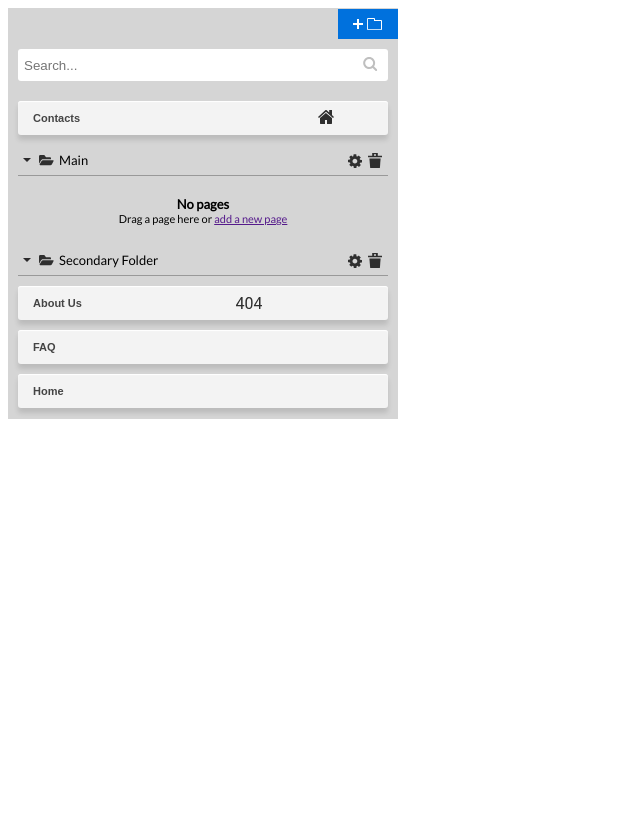
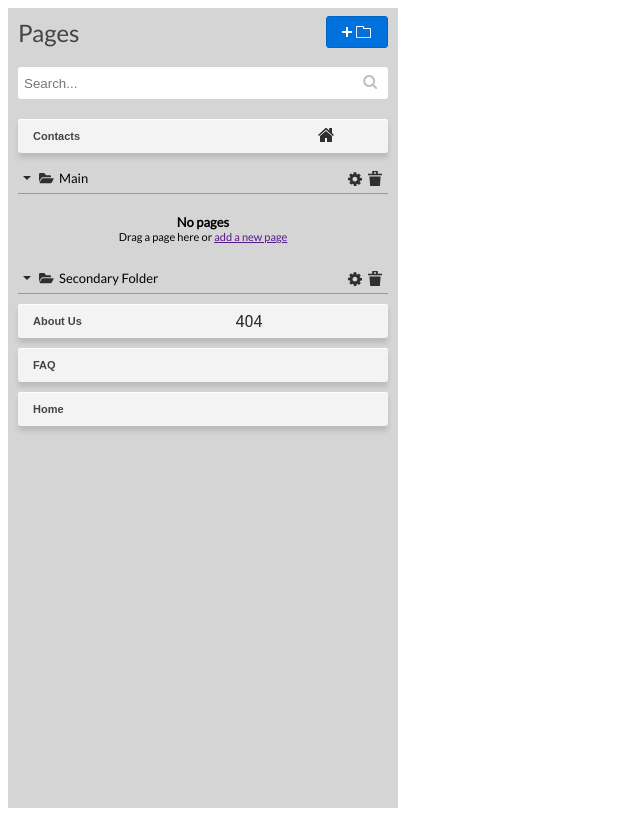
Before and after one commit to vdekov/poc-pages-redux, a React (Create React App) app: page / in a window 1280 px wide. Shown: the whole page, without its empty margins (0-640 px from the left). Built offline with nearby package versions, Linux system fonts and the light colour scheme.

Commit message:
UI improvement fixes.

```diff
--- a/public/css/style.css
+++ b/public/css/style.css
@@ -1,9 +1,9 @@
 #app {
    width: 390px;
+   height: 100vh;
    background-color: #d5d5d5;
    font-family: Lato, Helvetica, Arial, sans-serif;
    font-size: 11px;
-   padding: 1px 0;
 }
 
 .sk-mp-searchbox {
@@ -185,6 +185,41 @@
 }
 
 /* New CSS styles */
+.sk-mp-header {
+   display: table;
+   width: 100%;
+}
+
+.sk-mp-label {
+   display: table-cell;
+   margin-bottom: 5px;
+   padding: 10px;
+   font-size: 24px;
+   color: #444;
+}
+
+.sk-mp-add-folder {
+   display: table-cell;
+   padding-right: 10px;
+   text-align: right;
+   vertical-align: middle;
+}
+
+.sk-mp-add-folder-btn {
+   display: inline-block;
+   width: 60px;
+   height: 30px;
+   border: 1px solid #0165c6;
+   border-radius: 3px;
+   background: #0071dd url('/Images/sprite.svg') no-repeat 14px -309px;
+   cursor: pointer;
+}
+
+.sk-mp-add-folder-btn:hover {
+   border-color: #1480ea;
+   background-color: #2a9afb;
+}
+
 .sk-mp-searchbox > input[type="text"] {
    width: 100%;
    height: 32px;
@@ -235,18 +270,6 @@
    font-weight: bold;
 }
 
-.sk-mp-addfolder {
-   display: inline-block;
-   float: right;
-   width: 60px;
-   height: 30px;
-   background-image: url('/Images/sprite.svg');
-   background-color: #0071dd;
-   background-repeat:  no-repeat;
-   background-position: 14px -309px;
-   cursor: pointer;
-}
-
 .sk-mp-folders-item-header {
    display: flex;
    align-items: center;
--- a/src/components/App.js
+++ b/src/components/App.js
@@ -1,12 +1,12 @@
 import React from 'react';
-import AddFolderButton from '../containers/AddFolderButton';
+import Header from './Header';
 import SearchBox from '../containers/SearchBox';
 import FoldersList from '../containers/FoldersList';
 
 const App = () => (
    <div id="app">
-      <AddFolderButton className="sk-mp-addfolder"/>
-      <SearchBox id="sk-mp-searchbox" placeholder="Search..."/>
+      <Header/>
+      <SearchBox placeholder="Search..."/>
       <FoldersList/>
    </div>
 );
--- a/src/components/FolderItem.js
+++ b/src/components/FolderItem.js
@@ -15,8 +15,6 @@ class FolderItem extends React.Component {
    }
 
    render() {
-      // console.log( '>>> folder item', this.props );
-
       return (
          <div className={ this.getCSSClasses() }>
             { !! this.props.name && <FolderItemHeader { ...this.props } onClick={ this.togglePagesList }/> }
--- a/src/components/FolderItemHeader.js
+++ b/src/components/FolderItemHeader.js
@@ -1,6 +1,6 @@
 import React from 'react';
 import { connect } from 'react-redux';
-import Button from '../components/Button';
+import Button from './Button';
 import {
    requestDeleteFolder,
    requestUpdateFolder,
--- /dev/null
+++ b/src/components/Header.js
@@ -0,0 +1,11 @@
+import React from 'react';
+import AddFolderButton from '../containers/AddFolderButton';
+
+export default () => (
+   <div className="sk-mp-header">
+      <div className="sk-mp-label">Pages</div>
+      <div className="sk-mp-add-folder">
+         <AddFolderButton className="sk-mp-add-folder-btn"/>
+      </div>
+   </div>
+);
--- a/src/containers/PageItem.js
+++ b/src/containers/PageItem.js
@@ -32,8 +32,6 @@ class PageItem extends React.Component {
    }
 
    render() {
-      // console.log( '>>> page item', this.props );
-
       return (
          <div className={ this.getCSSClasses() } onClick={ this.onItemClick }>
             <span className="sk-mp-pageslist-item-title">{ this.props.name }</span>
--- a/src/containers/PagesList.js
+++ b/src/containers/PagesList.js
@@ -6,8 +6,6 @@ import PageItem from './PageItem';
 import EmptyFolder from '../components/EmptyFolder';
 
 const PagesList = ( props ) => {
-   // console.log( '>>> pages list', props.folder_id, props.data );
-
    // If the selected folder have not pages - display an empty folder area.
    if ( ! props.data.length ) {
       return <EmptyFolder/>;
```
